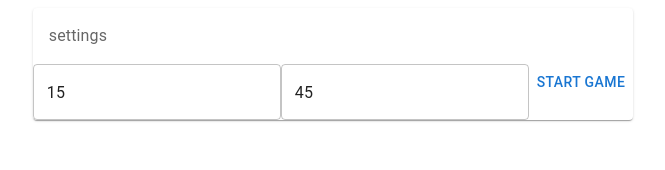
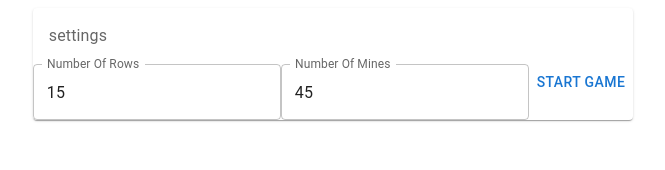
Before and after one commit to achiyahb/mine-sweeper, a React (Vite) app: page / in a window 1280 px wide. Shown: the top 170 px of the page, without its empty margins (307-972 px from the left). Built offline with nearby package versions, Linux system fonts and the light colour scheme.

Commit message:
add labels to number inputs

```diff
--- a/src/components/control-panel/control-panel.tsx
+++ b/src/components/control-panel/control-panel.tsx
@@ -12,10 +12,10 @@ interface Props {
 export const ControlPanel = ({setRowNumber, setMinesNumber, minesNumber, rowNumber, setIsGameStart, isGameStart}: Props) => {
     return <Card>
         <CardHeader subheader='settings'/>
-        <TextField type="number" value={rowNumber} onChange={(e) => {
+        <TextField label='Number Of Rows' type="number" value={rowNumber} onChange={(e) => {
             setRowNumber(+e.target.value)
         }}/>
-        <TextField type="number" value={minesNumber} onChange={(e) => {
+        <TextField label='Number Of Mines' type="number" value={minesNumber} onChange={(e) => {
             setMinesNumber(+e.target.value)
         }}/>
         <Button onClick={() => setIsGameStart(true)} disabled={!minesNumber || !rowNumber || isGameStart}>Start Game</Button>
```
